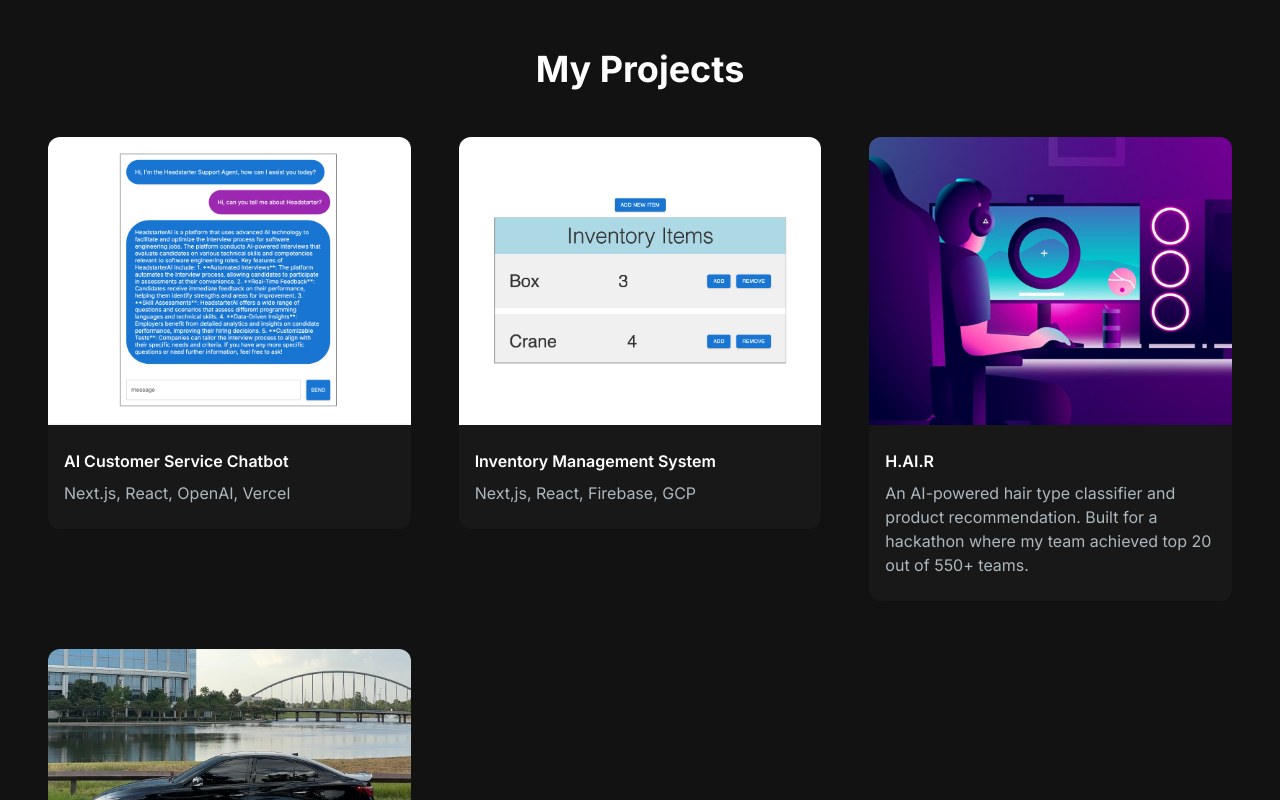
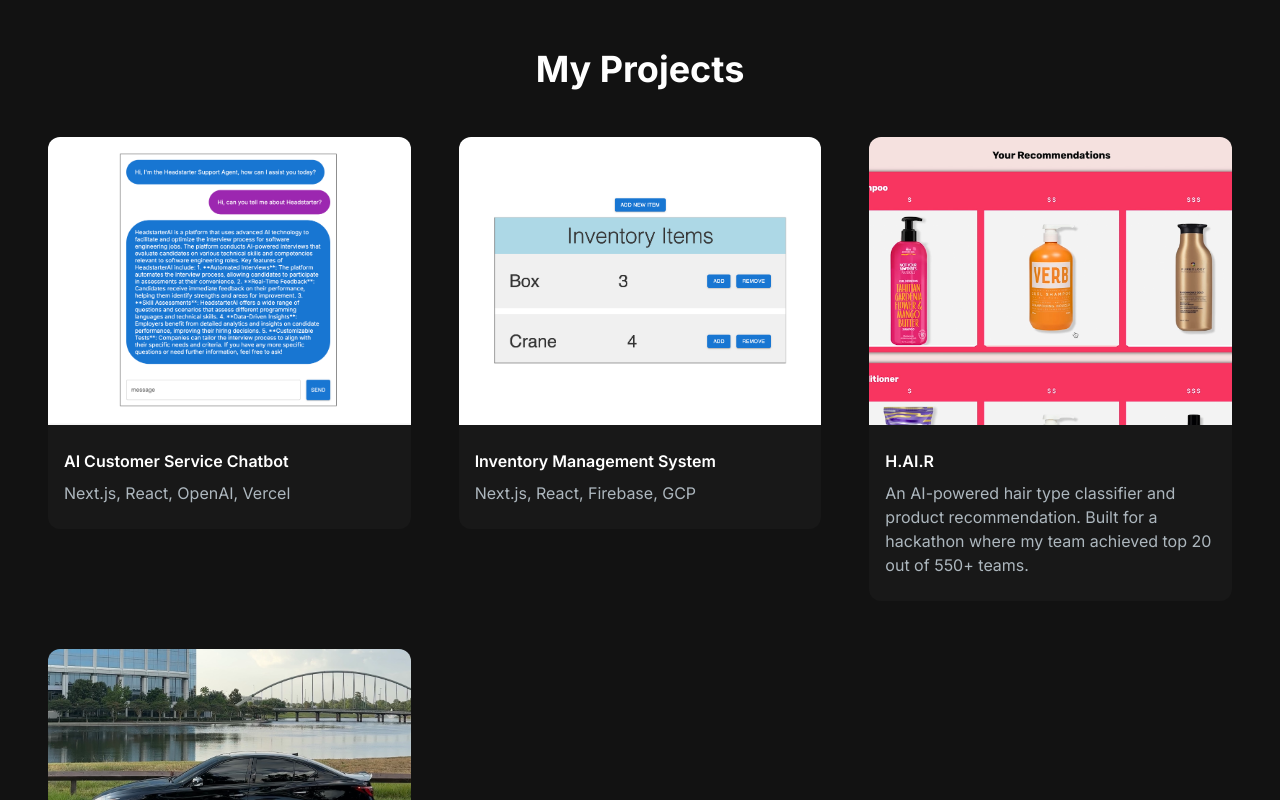
Before and after one commit to adavidryu/portfolio-website, a Next.js app: page / in a window 1280 px wide. Shown: the part 1220-2020 px from the top of the page. Built offline with nearby package versions, Linux system fonts and the light colour scheme.

Commit message:
add project and fix navbar

```diff
--- a/app/components/AboutSection.jsx
+++ b/app/components/AboutSection.jsx
@@ -36,6 +36,7 @@ const TAB_DATA = [
         content: (
             <ul className="list-disc pl-2">
                 <li>HTML & CSS Specialist</li>
+                <li>JavaScript Specialist</li>
             </ul>
         )
     }
--- a/app/components/Navbar.jsx
+++ b/app/components/Navbar.jsx
@@ -26,7 +26,7 @@ const Navbar = () => {
 
   return (
     <nav className="fixed top-0 left-0 right-0 z-50 bg-[#121212] bg-opacity-85 backdrop-blur-sm">
-      <div className="container mx-auto px-4 sm:px-6 lg:px-8">
+      <div className="mx-4 px-4">
         <div className="flex items-center justify-between h-16 sm:h-20">
           <Link href="/" className="flex items-center">
             <div className="relative w-10 h-10 sm:w-12 sm:h-12 md:w-16 md:h-16">
@@ -34,7 +34,6 @@ const Navbar = () => {
                 src="/images/logo.png"
                 alt="Logo"
                 fill
-                className="object-contain"
               />
             </div>
           </Link>
--- a/app/components/ProjectsSection.jsx
+++ b/app/components/ProjectsSection.jsx
@@ -14,7 +14,7 @@ const projectsData = [
     {
         id: 2,
         title: "Inventory Management System",
-        description: "Next,js, React, Firebase, GCP",
+        description: "Next.js, React, Firebase, GCP",
         image: "/images/projects/project2.png",
         gitUrl: "https://github.com/adavidryu/inventory-management",
         previewUrl: "https://inventory-management-lyart-xi.vercel.app/",
@@ -23,8 +23,9 @@ const projectsData = [
         id: 3,
         title: "H.AI.R",
         description: "An AI-powered hair type classifier and product recommendation. Built for a hackathon where my team achieved top 20 out of 550+ teams.",
-        image: "/images/about-image.jpeg",
+        image: "/images/projects/project3.png",
         gitUrl: "https://github.com/skandrigi/hshackathon1",
+        previewUrl: "https://www.youtube.com/watch?v=sYmPFrH5e7A",
     },
     // {
     //     id: 4,
```
Also changed, not shown: public/images/projects/project3.png (added).
